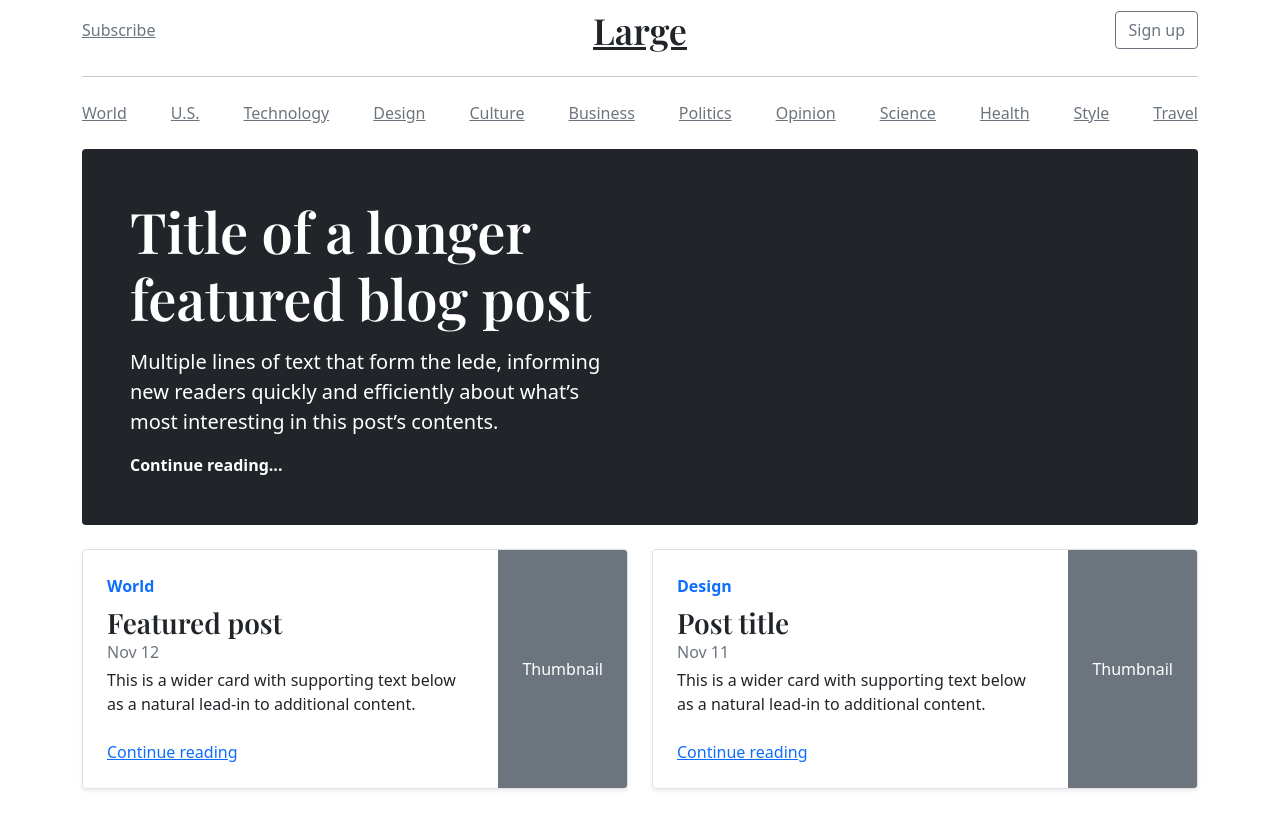
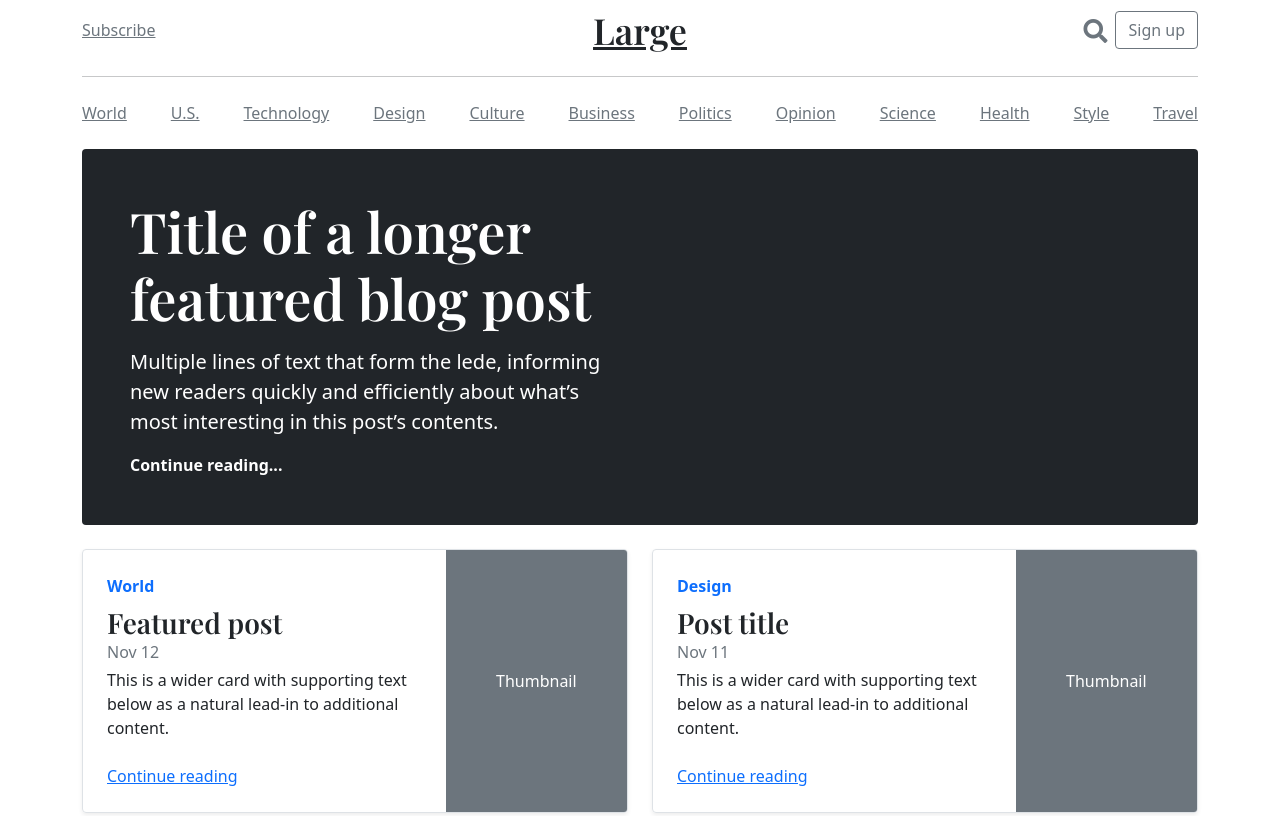
Before and after one commit to ErinisC/Bootstrap5-week2, a plain HTML site: page w2.hw/index.html in a window 1280 px wide. Shown: the top 816 px of the page. Drawn offline with nearby package versions, Linux system fonts and the light colour scheme.

Commit message:
[modify] card

```diff
--- a/w2.hw/all.css
+++ b/w2.hw/all.css
@@ -148,7 +148,7 @@ h3,
 h4,
 h5,
 h6 {
-  font-family: 'Playfair Display', serif;
+  font-family: "Playfair Display", serif;
 }
 
 .blog-logo {
@@ -165,8 +165,13 @@ h6 {
   color: #6c757d;
 }
 
-@media(min-width: 768px){
-  .display-4{
+.fas {
+  margin-right: 8px;
+  font-size: 1.5rem;
+}
+
+@media (min-width: 768px) {
+  .display-4 {
     font-size: 3rem;
   }
 }
@@ -174,6 +179,12 @@ h6 {
 @media (min-width: 1200px) {
   h3 {
     font-size: 1.75rem;
+  }
+}
+
+@media (max-width: 992px) {
+  .thumb {
+    display: none;
   }
 }
 
--- a/w2.hw/index.html
+++ b/w2.hw/index.html
@@ -4,12 +4,19 @@
     <meta charset="UTF-8">
     <meta http-equiv="X-UA-Compatible" content="IE=edge">
     <meta name="viewport" content="width=device-width, initial-scale=1.0">
-    <title>Week2</title>
+    <title>Week2_LV3</title>
+    <!-- 引入 css -->
     <link rel=stylesheet href="all.css">
+    <!-- 引入 bootstrap -->
     <link href="https://cdn.jsdelivr.net/npm/bootstrap@5.0.1/dist/css/bootstrap.min.css" rel="stylesheet" integrity="sha384-+0n0xVW2eSR5OomGNYDnhzAbDsOXxcvSN1TPprVMTNDbiYZCxYbOOl7+AMvyTG2x" crossorigin="anonymous">
+    <!-- 字型 -->
     <link rel="preconnect" href="https://fonts.gstatic.com">
-<link href="https://fonts.googleapis.com/css2?family=Playfair+Display:wght@600&display=swap" rel="stylesheet">
+    <link href="https://fonts.googleapis.com/css2?family=Playfair+Display:wght@600&display=swap" rel="stylesheet">
+    <!-- 引入fontawsome -->
+    <link rel="stylesheet" href="https://use.fontawesome.com/releases/v5.7.2/css/all.css"
+        integrity="sha384-fnmOCqbTlWIlj8LyTjo7mOUStjsKC4pOpQbqyi7RrhN7udi9RwhKkMHpvLbHG9Sr" crossorigin="anonymous" />
 </head>
+
 <body>
     <div class="container">
 
@@ -23,7 +30,7 @@
                     <a class="blog-logo text-dark" href="#">Large</a>
                 </div>
                 <div class="col-4 d-flex justify-content-end">
-                    <a href="#"></a>
+                    <a class="link-secondary" href="#"><i class="fas fa-search mt-2"></i></a>
                     <a class="btn btn-outline-secondary" href="#">Sign up</a>
                 </div>
             </div>
@@ -64,29 +71,29 @@
         <div class="row mb-2">
             <div class="col-md-6">
                 <div class="row border rounded overflow-hidden shadow-sm g-0 flex-md-row position-relative mb-4">
-                    <div class="col p-4 d-flex flex-column position-static">
+                    <div class="col-lg-8 col-md-12 p-4 d-flex flex-column position-static">
                         <strong class="mb-2 text-primary">World</strong>
                         <h3 class="mb-0">Featured post</h3>
                         <div class="mt-0 mb-1 text-muted">Nov 12</div>
                         <p class="mb-4">This is a wider card with supporting text below as a natural lead-in to additional content.</p>
                         <a href="#" class="stretched-link">Continue reading</a>
                     </div>
-                    <div class="col-auto mb-md-0 p-md-4 bg-secondary d-flex align-items-center">
-                        <a class="text-white text-decoration-none" href="#">Thumbnail</a>
+                    <div class="thumb col-lg-4 mb-md-0 p-md-4 bg-secondary d-flex align-items-center">
+                        <a class="text-white text-decoration-none m-auto" href="#">Thumbnail</a>
                     </div>
                 </div>
             </div>
             <div class="col-md-6">
                 <div class="row row border rounded overflow-hidden shadow-sm g-0 flex-md-row position-relative mb-4">
-                    <div class="col p-4 d-flex flex-column position-static">
+                    <div class="col-lg-8 p-4 d-flex flex-column position-static">
                         <strong class="mb-2 text-primary">Design</strong>
                         <h3 class="mb-0">Post title</h3>
                         <div class="mt-0 mb-1 text-muted">Nov 11</div>
                         <p class="mb-4">This is a wider card with supporting text below as a natural lead-in to additional content.</p>
                         <a href="#" class="stretched-link">Continue reading</a>
                     </div>
-                    <div class="col-auto mb-md-0 p-md-4 bg-secondary d-flex align-items-center">
-                        <a class="text-white text-decoration-none" href="#">Thumbnail</a>
+                    <div class="thumb col-lg-4 mb-md-0 p-md-4 bg-secondary d-flex align-items-center">
+                        <a class="text-white text-decoration-none m-auto" href="#">Thumbnail</a>
                     </div>
                 </div>
             </div>
```
Also changed, not shown: w2.hw/svg/search.svg (added).
